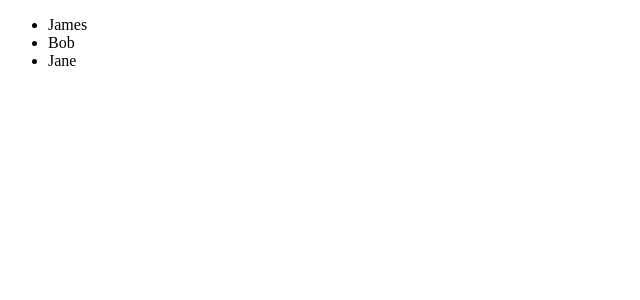
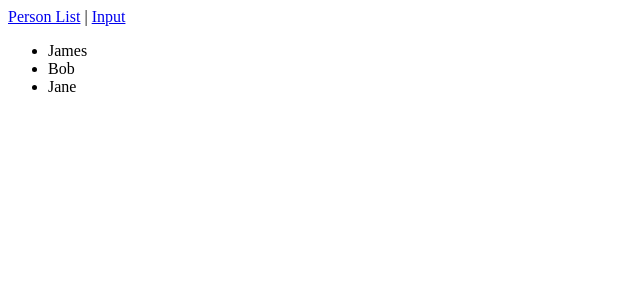
Before and after one commit to j-monks/angular-practice, an Angular app: page / in a window 1280 px wide. Shown: the top 300 px of the page, without its empty margins (0-640 px from the left). Built offline with nearby package versions, Linux system fonts and the light colour scheme.

Commit message:
added anchor tags to switch between person list + input routes using the routerlink directive so application state is not lost

```diff
--- a/src/app/app.component.html
+++ b/src/app/app.component.html
@@ -1 +1,2 @@
+<a routerLink="/">Person List</a> | <a routerLink="/input">Input</a>
 <router-outlet></router-outlet>
```
